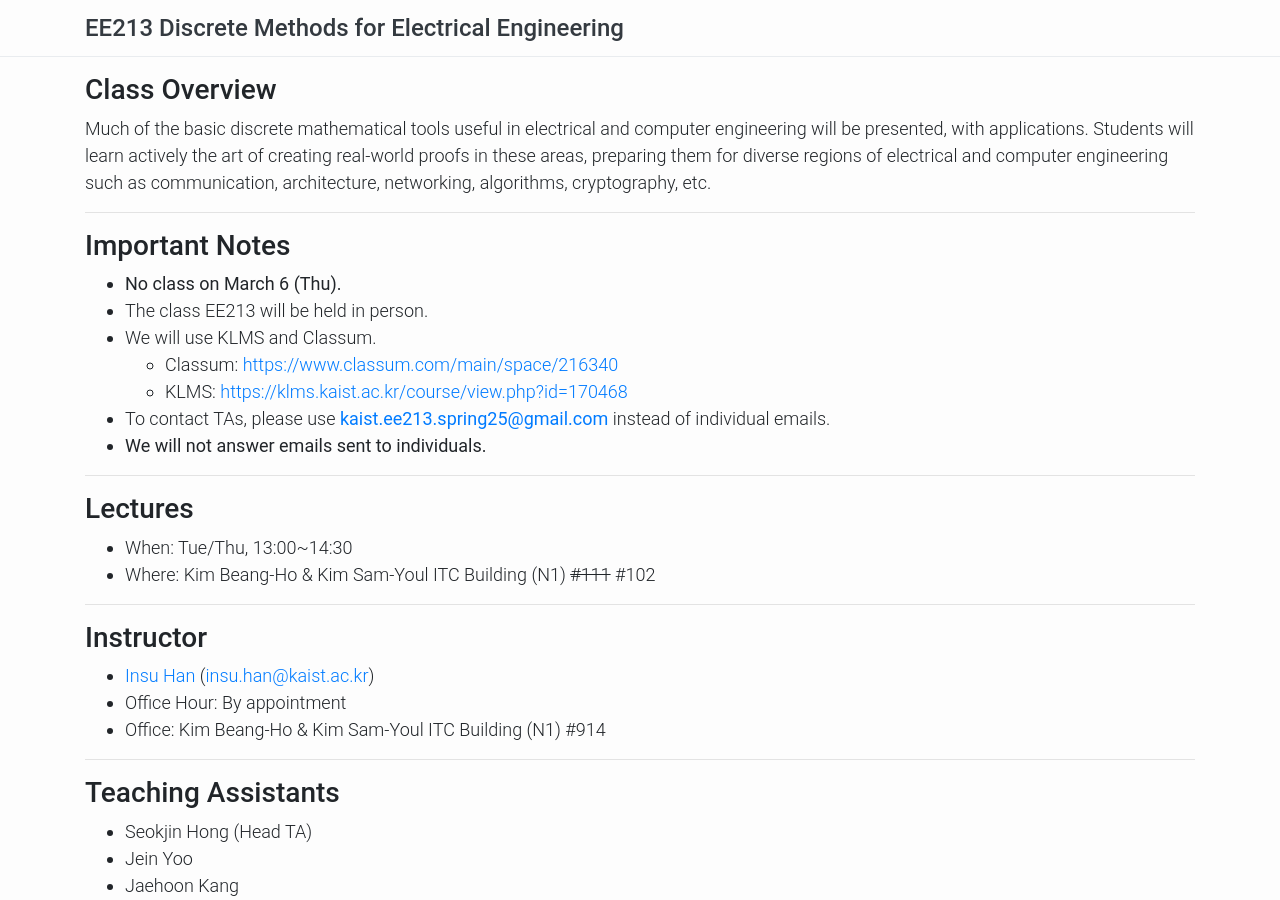
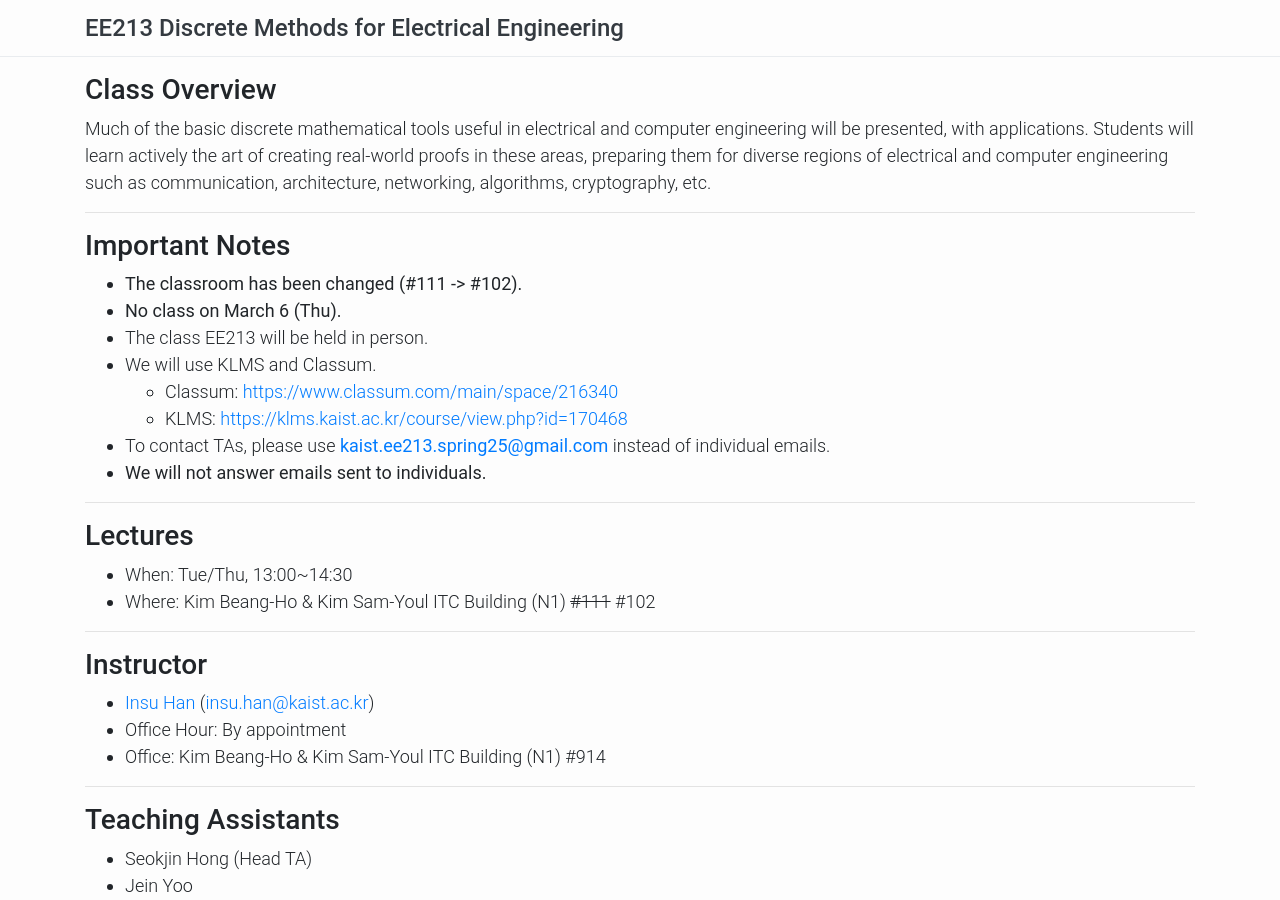
Before and after one commit to kaist-ee213/kaist-ee213.github.io, a Jekyll site: the page built from index.html, in a window 1280 px wide and 900 px high. Built offline with Jekyll 4.4.1, drawn with Linux system fonts in a browser that asks for light colours; the list of posts is cut into pages by our own code.

Commit message:
update classroom

```diff
--- a/index.html
+++ b/index.html
@@ -10,6 +10,7 @@ Much of the basic discrete mathematical tools useful in electrical and computer
 <hr>
 <h3> Important Notes </h3>
 <ul>
+    <li><b>The classroom has been changed (#111 -> #102).</b></li>
     <li><b>No class on March 6 (Thu).</b></li>
     <li>The class EE213 will be held in person.
       <!--We will also record the lectures and upload the video.-->
```
